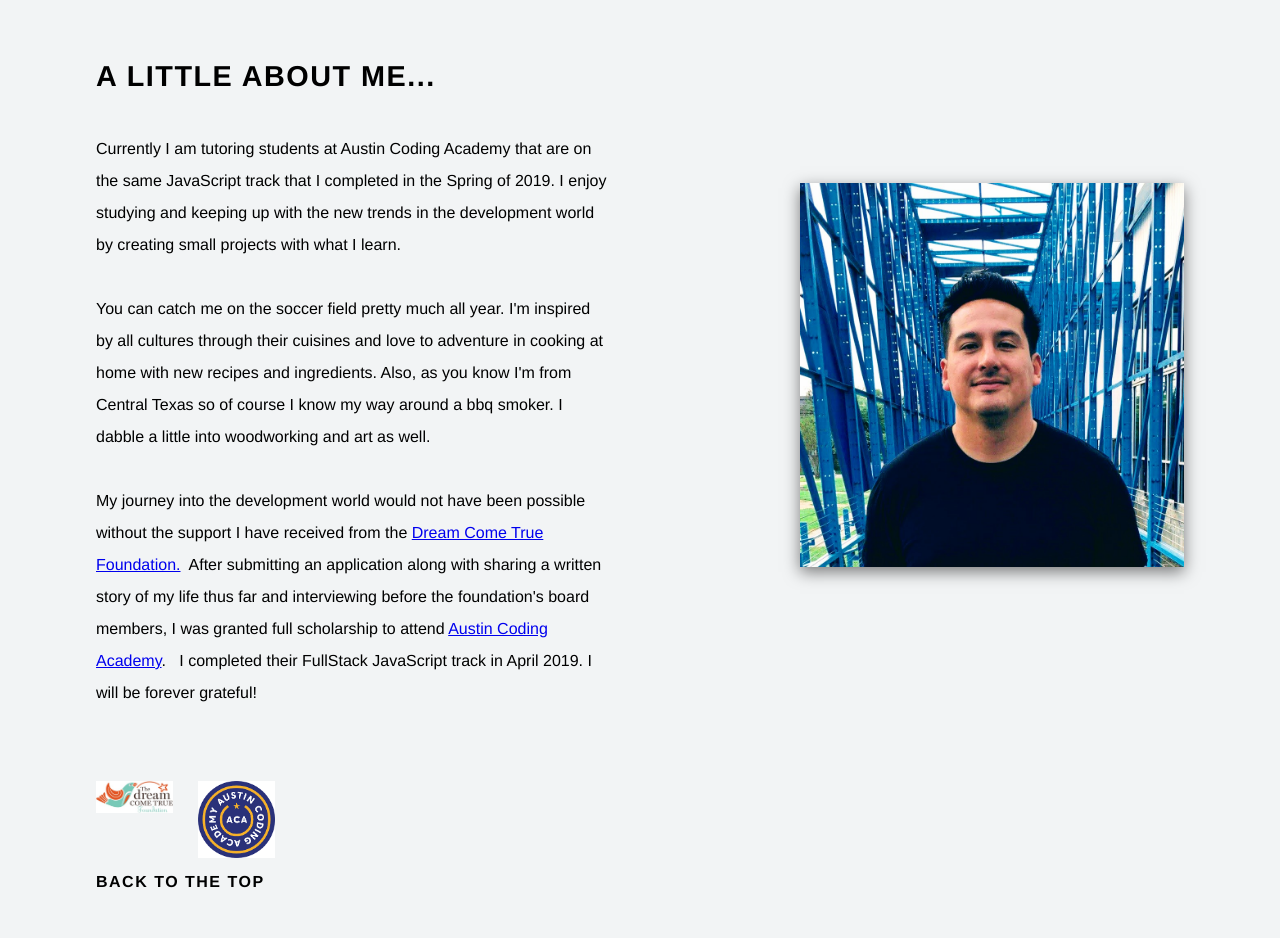
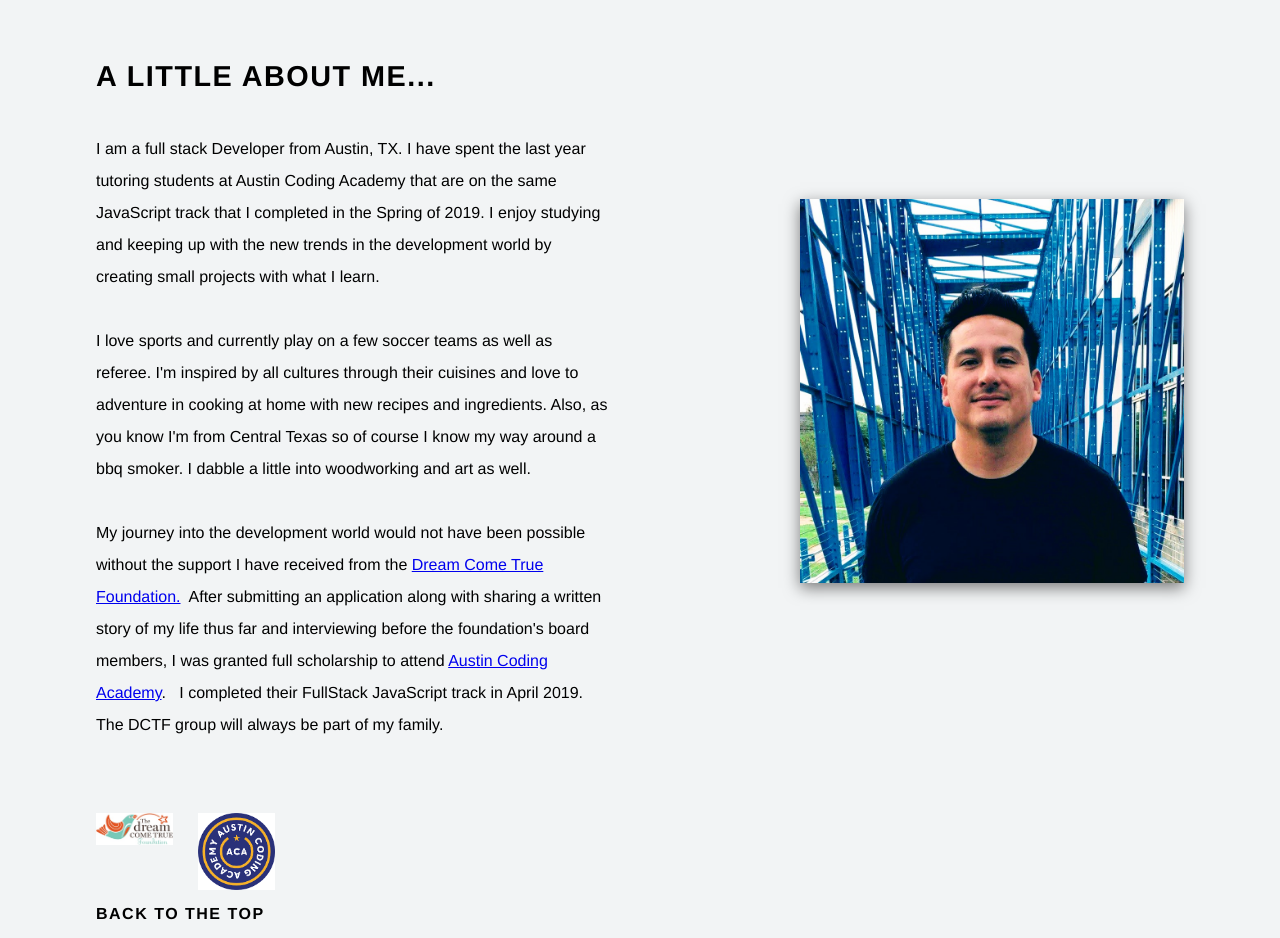
Before and after one commit to jflores353/dev-portfolio, a Gatsby site: page / in a window 1280 px wide. Shown: the part 840-1778 px from the top of the page. Built offline with nearby package versions, Linux system fonts and the light colour scheme; Gatsby itself is replaced by a stand-in of ours.

Commit message:
Updated paragraph in about.

```diff
--- a/src/components/about.js
+++ b/src/components/about.js
@@ -36,18 +36,19 @@ const About = () => {
           <div className="content">
             <h3>A little about me...</h3>
             <p>
-              Currently I am tutoring students at Austin Coding Academy that are
-              on the same JavaScript track that I completed in the Spring of
-              2019. I enjoy studying and keeping up with the new trends in the
+              I am a full stack Developer from Austin, TX. I have spent the last
+              year tutoring students at Austin Coding Academy that are on the
+              same JavaScript track that I completed in the Spring of 2019. I
+              enjoy studying and keeping up with the new trends in the
               development world by creating small projects with what I learn.
               <br />
               <br />
-              You can catch me on the soccer field pretty much all year. I'm
-              inspired by all cultures through their cuisines and love to
-              adventure in cooking at home with new recipes and ingredients.
-              Also, as you know I'm from Central Texas so of course I know my
-              way around a bbq smoker. I dabble a little into woodworking and
-              art as well.
+              I love sports and currently play on a few soccer teams as well as
+              referee. I'm inspired by all cultures through their cuisines and
+              love to adventure in cooking at home with new recipes and
+              ingredients. Also, as you know I'm from Central Texas so of course
+              I know my way around a bbq smoker. I dabble a little into
+              woodworking and art as well.
               <br />
               <br />
               My journey into the development world would not have been possible
@@ -63,7 +64,7 @@ const About = () => {
                 Austin Coding Academy
               </a>
               . &nbsp; I completed their FullStack JavaScript track in April
-              2019. I will be forever grateful!
+              2019. The DCTF group will always be part of my family.
             </p>
             <div className="logos">
               <div className="dctf-image">
```
